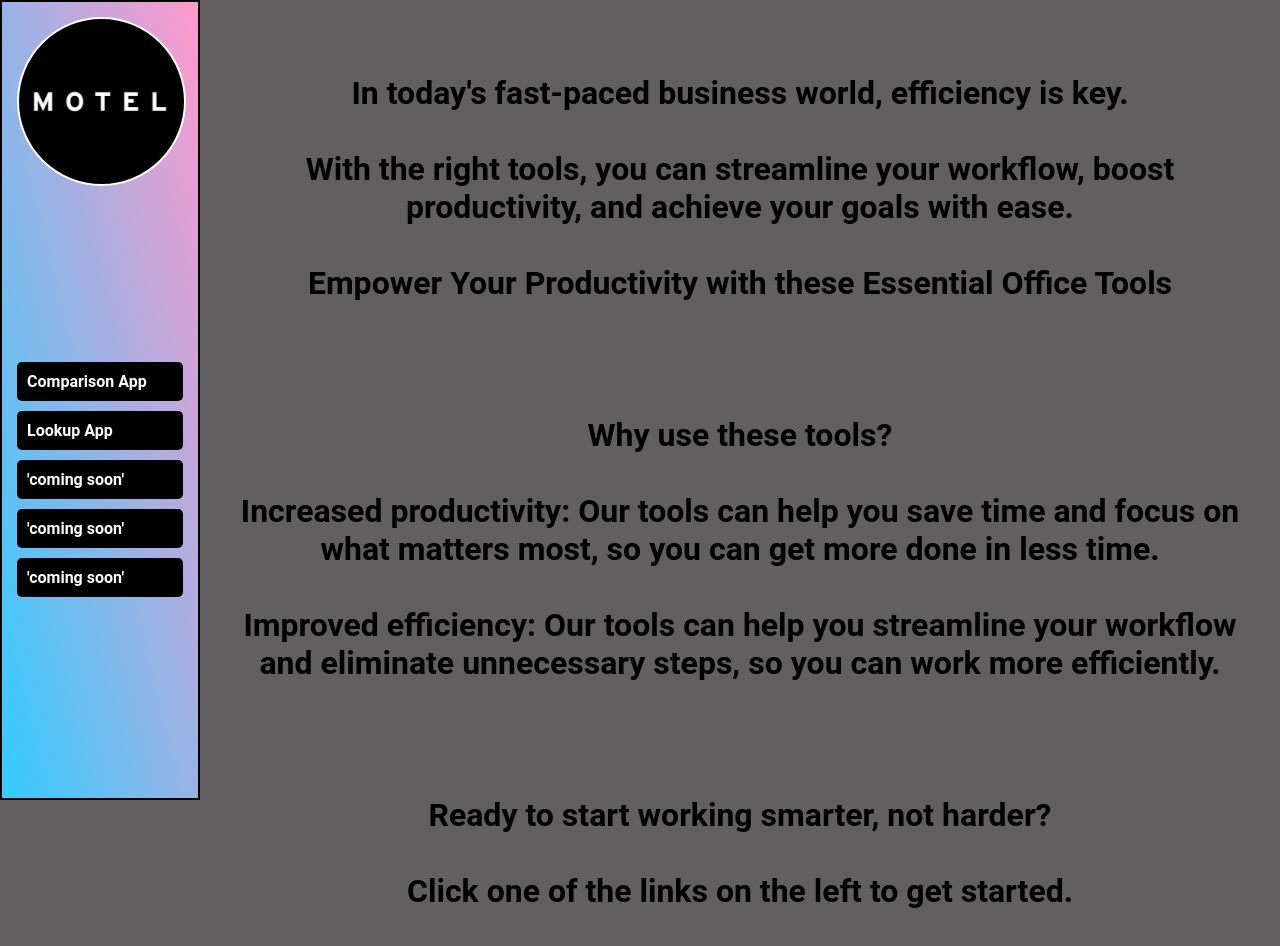
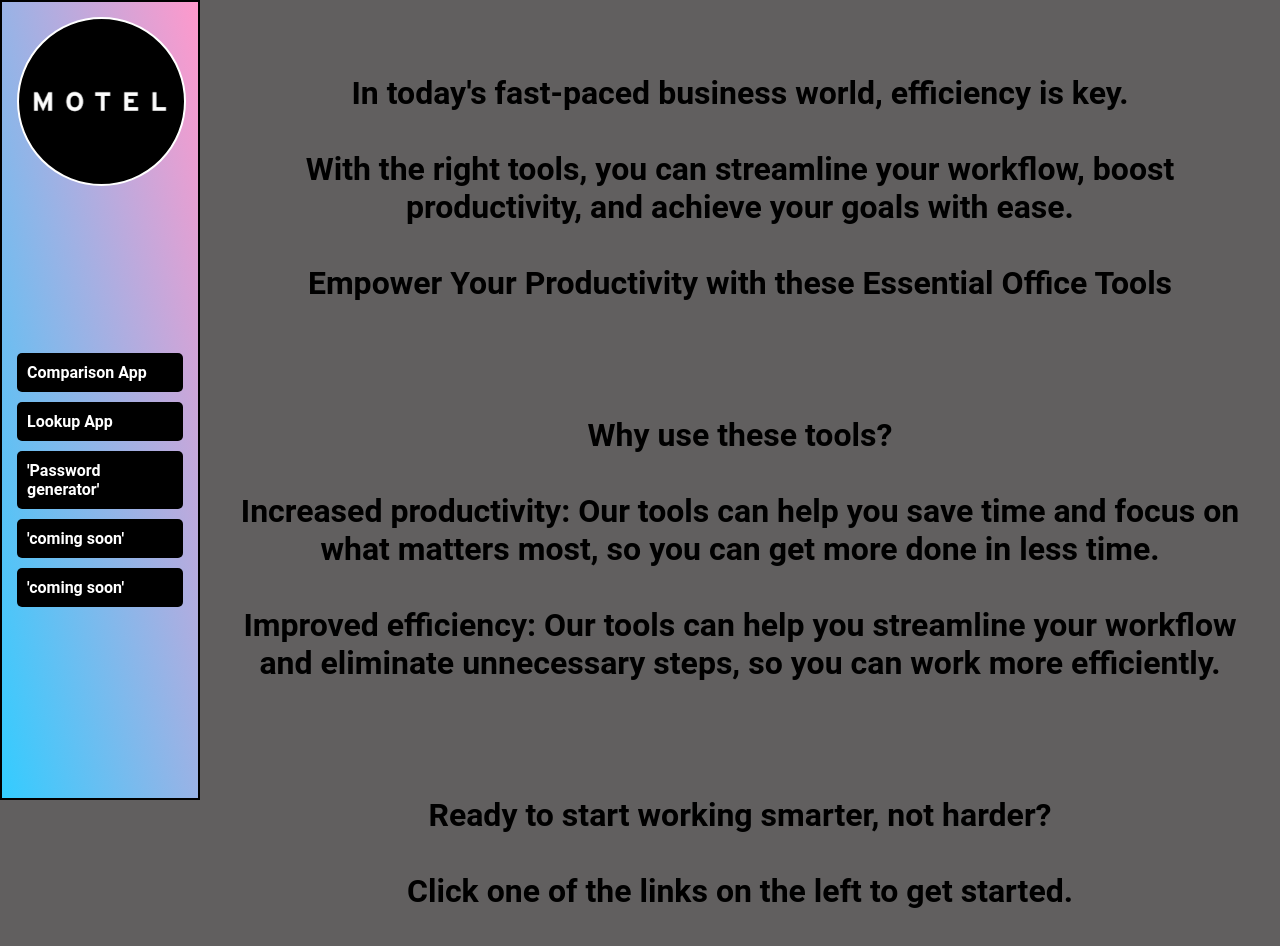
Before and after one commit to RobbieG83/Office-tools, a website: page index.html in a window 1280 px wide. Drawn offline with Linux system fonts and the light colour scheme.

Commit message:
Update index.html

```diff
--- a/index.html
+++ b/index.html
@@ -16,7 +16,7 @@
         <div class="links-container">
             <a href="compare.html">Comparison App</a>
             <a href="lookup.html">Lookup App</a>
-            <a href="Password generator.html">'coming soon'</a>
+            <a href="Password generator.html">'Password generator'</a>
             <a href="#">'coming soon'</a>
             <a href="#">'coming soon'</a>
         </div>
```
